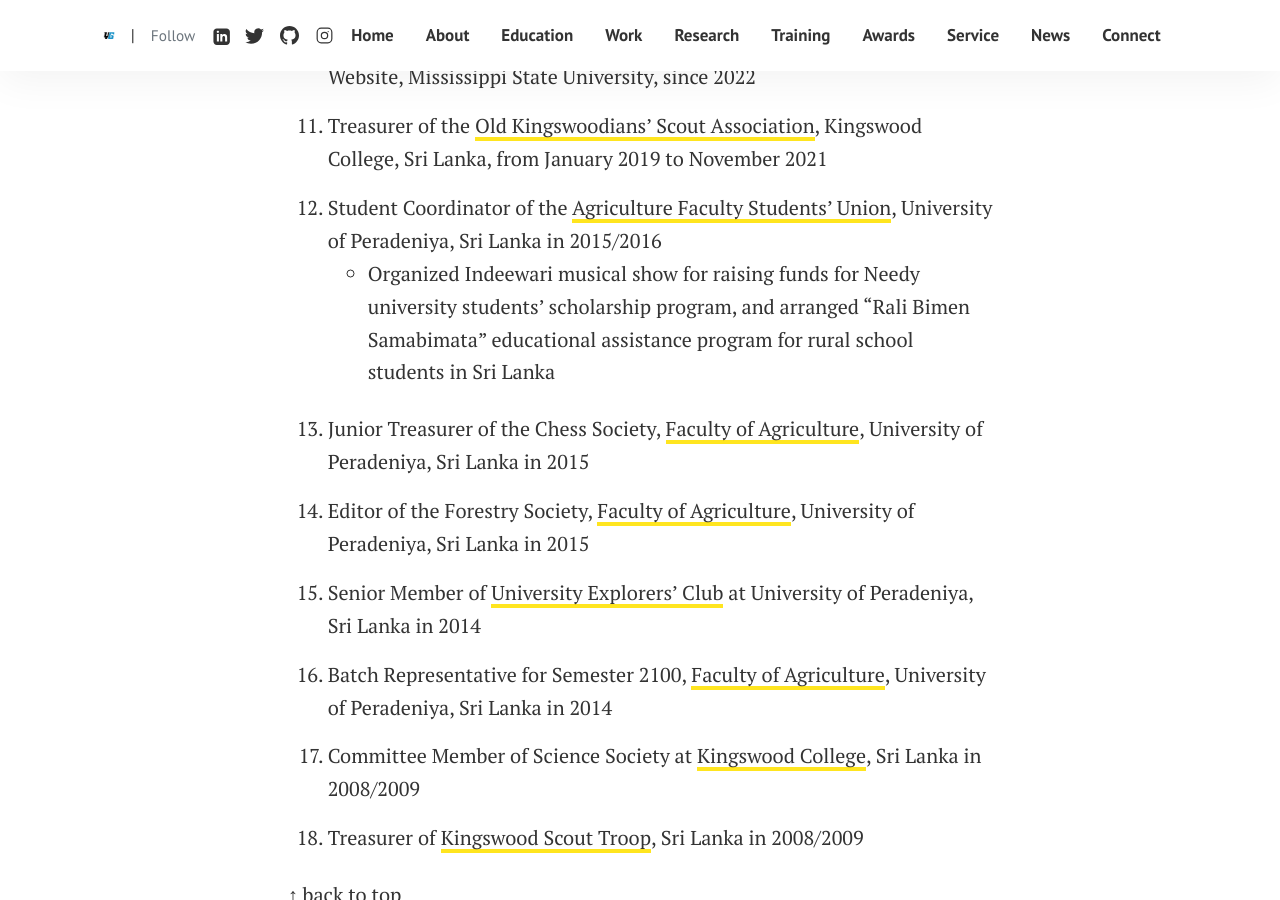
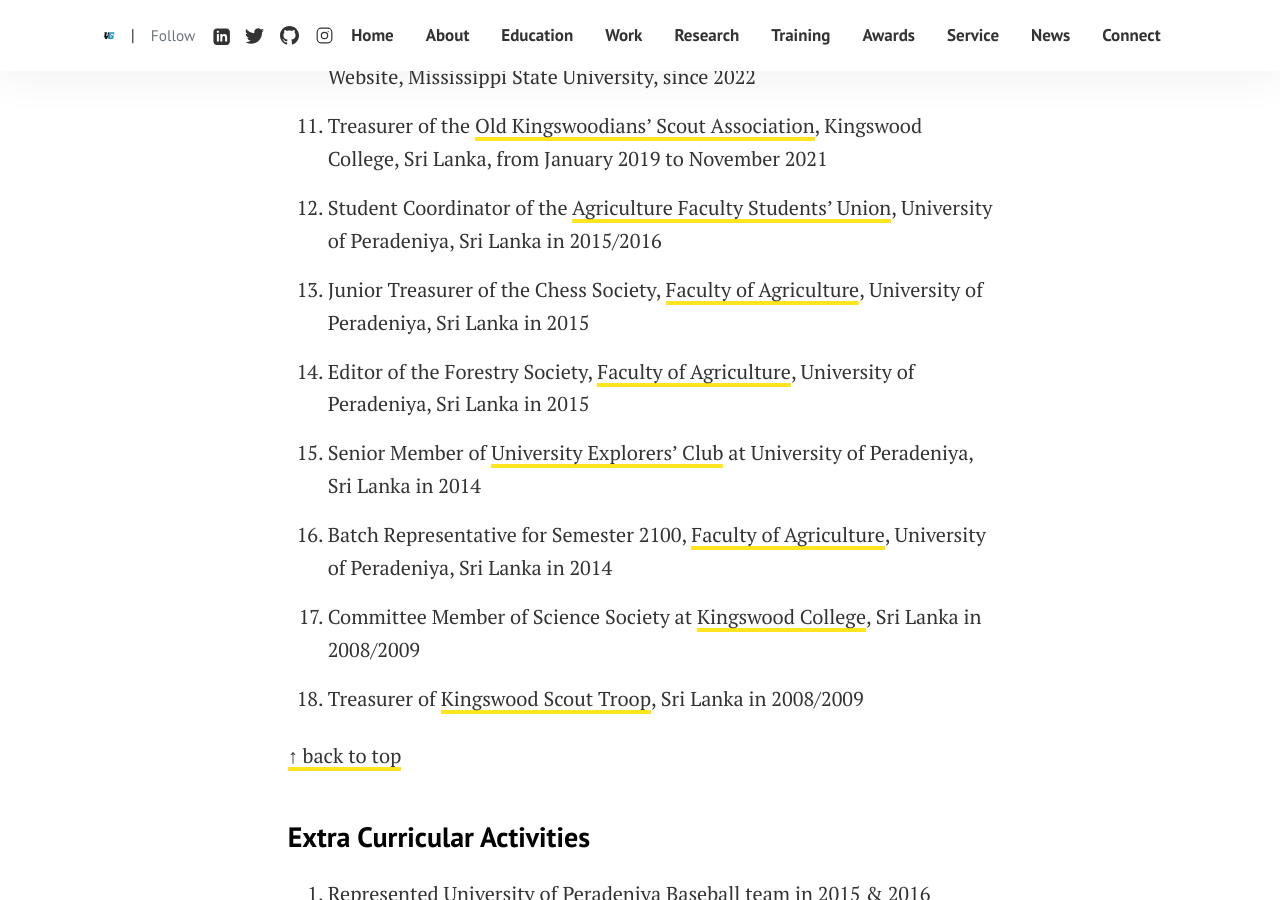
Before and after one commit to kanthsaz/kanthsaz.github.io, a Jekyll site: the page built from pages/service.md, in a window 1280 px wide and 900 px high, scrolled down 1043 px. Built offline with Jekyll 4.4.1, drawn with Linux system fonts in a browser that asks for light colours.

Commit message:
Update service.md

```diff
--- a/pages/service.md
+++ b/pages/service.md
@@ -31,7 +31,6 @@ title: "Services & Extra Curricular Activities"
 1. Treasurer of the [Old Kingswoodians’ Scout Association](https://kingswoodoldscouts.org/), Kingswood College, Sri Lanka, from January 2019 to November 2021
 
 1. Student Coordinator of the [Agriculture Faculty Students’ Union](https://agri.pdn.ac.lk/), University of Peradeniya, Sri Lanka in 2015/2016
-    - Organized Indeewari musical show for raising funds for Needy university students’ scholarship program, and arranged “Rali Bimen Samabimata” educational assistance program for rural school students in Sri Lanka
 
 1. Junior Treasurer of the Chess Society, [Faculty of Agriculture](https://agri.pdn.ac.lk/), University of Peradeniya, Sri Lanka in 2015
 
```
